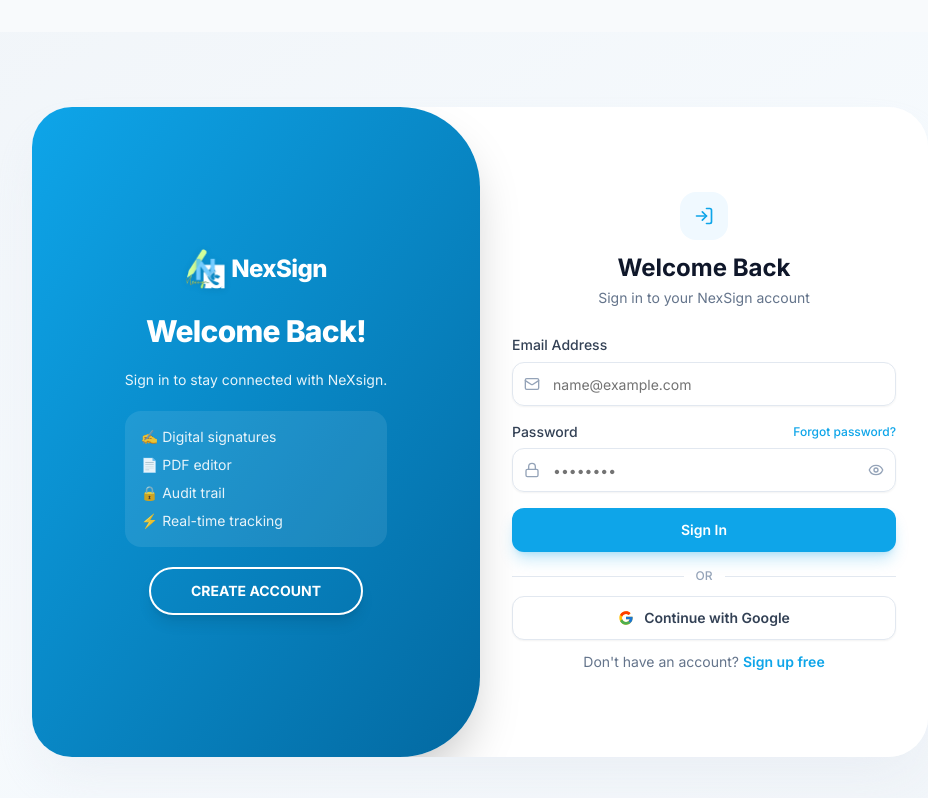
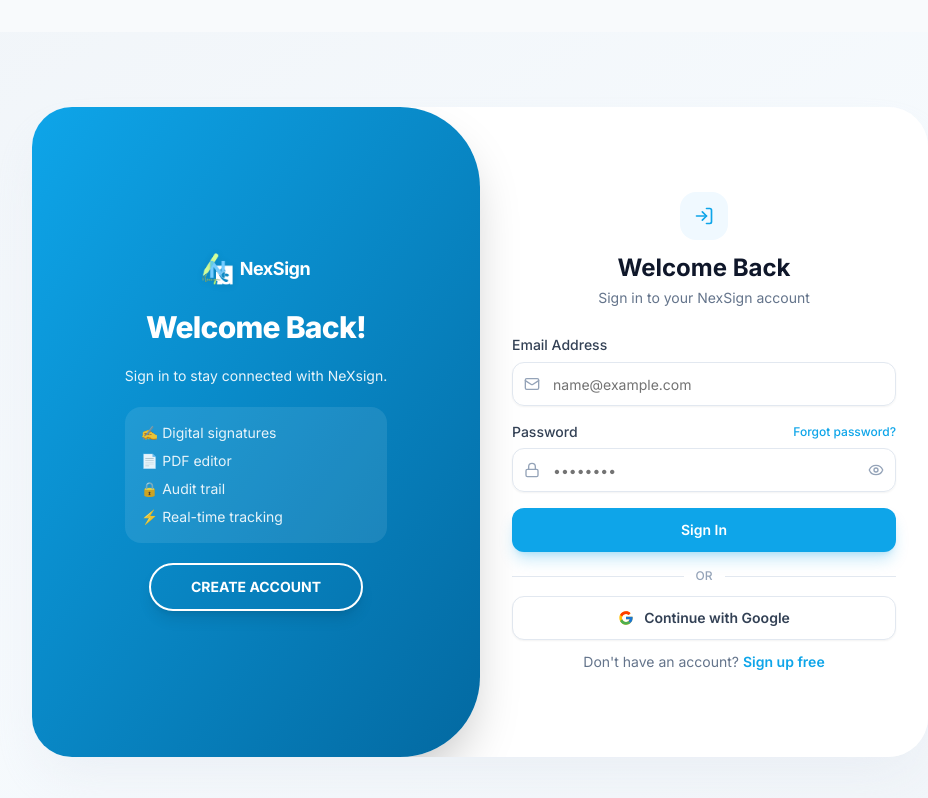
Before and after one commit to rudro1/NexsignFront, a React (Vite) app: page /login in a window 1280 px wide. Shown: the top 798 px of the page, without its empty margins (160-1088 px from the left). Built offline with nearby package versions, Linux system fonts and the light colour scheme; no server answers.

Commit message:
fix(logo): reduce logo icon and text size to sleek compact navbar proportions

```diff
--- a/src/components/ui/Logo.jsx
+++ b/src/components/ui/Logo.jsx
@@ -4,13 +4,13 @@ import { Link } from 'react-router-dom';
 const cn = (...c) => c.filter(Boolean).join(' ');
 
 const SIZES = {
-  sm: { img: 'w-6 h-6 sm:w-7 sm:h-7',       word: 'text-base' },
-  md: { img: 'w-7.5 h-7.5 sm:w-8.5 sm:h-8.5', word: 'text-lg sm:text-xl' },
-  lg: { img: 'w-9 h-9 sm:w-10 sm:h-10',     word: 'text-xl sm:text-2xl' },
+  sm: { img: 'w-5 h-5',             word: 'text-sm font-bold' },
+  md: { img: 'w-6 h-6 sm:w-7 sm:h-7', word: 'text-sm sm:text-base font-bold' },
+  lg: { img: 'w-8 h-8',             word: 'text-lg font-bold' },
 };
 
 /**
- * NexSign brand mark — official new NS pen logo mark with transparent background.
+ * NexSign brand mark — sleek, compact official NS pen logo.
  */
 export function NexSignLogo({
   size = 'md',
@@ -22,8 +22,8 @@ export function NexSignLogo({
 }) {
   const s = SIZES[size] || SIZES.md;
   const wordClass = tone === 'light'
-    ? 'font-extrabold text-white tracking-tight leading-none'
-    : 'font-extrabold text-slate-900 dark:text-white tracking-tight leading-none';
+    ? 'text-white tracking-tight leading-none'
+    : 'text-slate-900 dark:text-white tracking-tight leading-none';
 
   const content = (
     <div className={cn('flex items-center gap-1.5 shrink-0 group', className)}>
```
